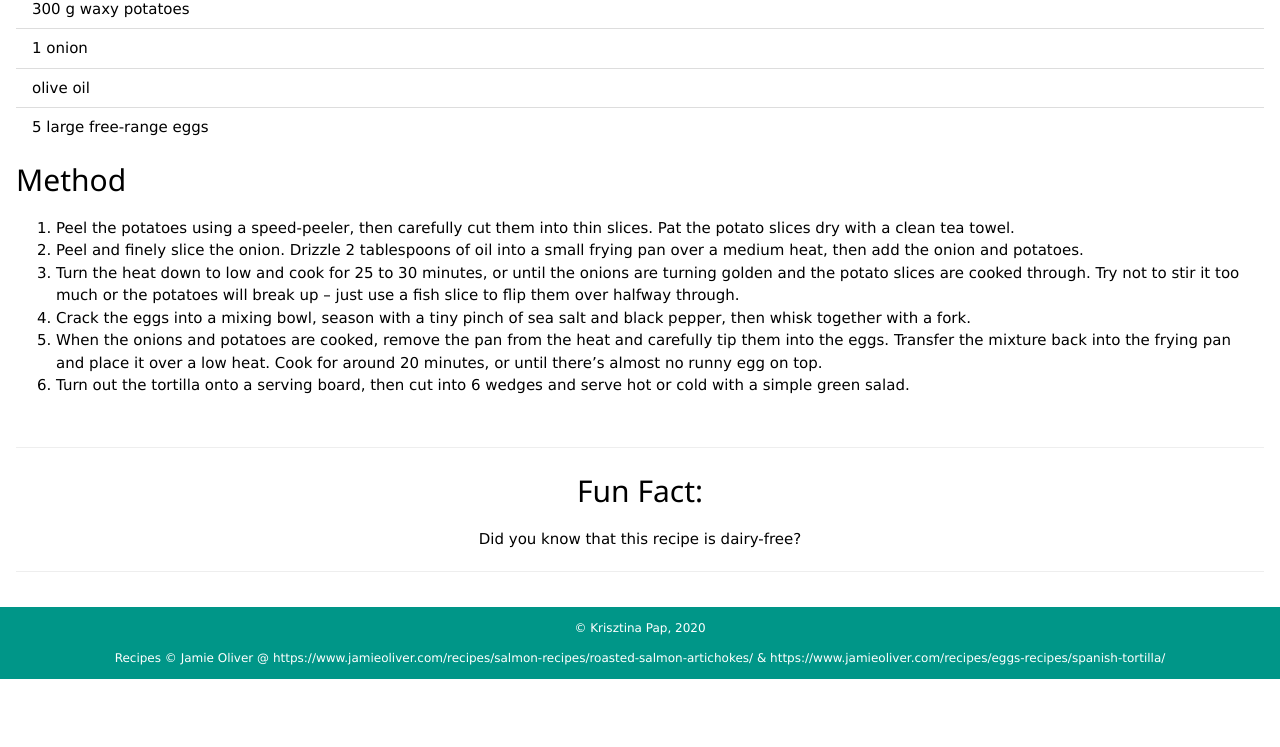
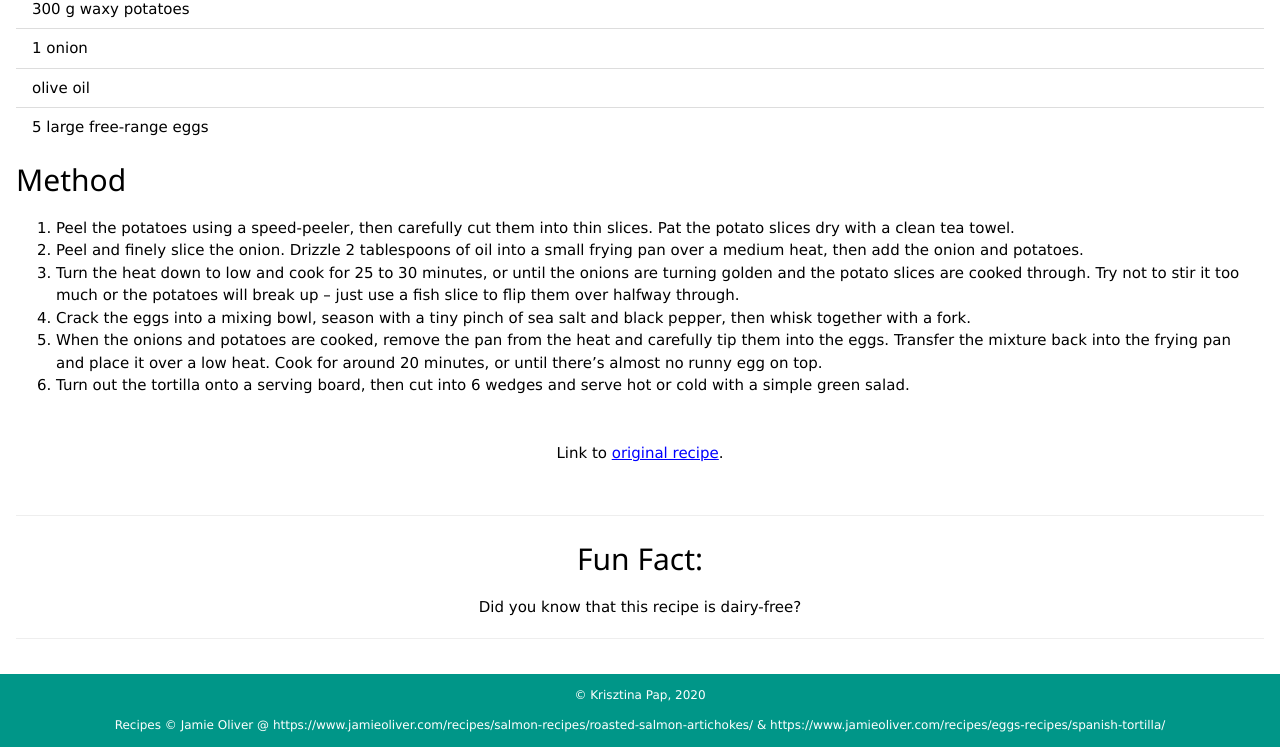
Before and after one commit to KrisztinaPap/html-css-recipe-page, a plain HTML site: page spanish-tortilla.html in a window 1280 px wide. Shown: the part 747-1494 px from the top of the page. Before the commit the page ends 1426 px from the top, so only its background shows below. Drawn offline with nearby package versions, Linux system fonts and the light colour scheme.

Commit message:
Added links to original recipes;

```diff
--- a/css/styles.css
+++ b/css/styles.css
@@ -40,3 +40,15 @@ footer {
     display: flex;
     justify-content: center;
 }
+
+.link-to-original {
+    text-align: center;
+    padding-top: 2rem;
+}
+
+.link-to-original a {
+    text-transform: none;
+    text-decoration: underline;
+    color: blue;
+
+}
--- a/spanish-tortilla.html
+++ b/spanish-tortilla.html
@@ -42,6 +42,7 @@
                         <li>When the onions and potatoes are cooked, remove the pan from the heat and carefully tip them into the eggs. Transfer the mixture back into the frying pan and place it over a low heat. Cook for around 20 minutes, or until there’s almost no runny egg on top. </li>
                         <li>Turn out the tortilla onto a serving board, then cut into 6 wedges and serve hot or cold with a simple green salad.</li>
                     </ol>
+                    <p class="link-to-original">Link to <a href="https://www.jamieoliver.com/recipes/eggs-recipes/spanish-tortilla/">original recipe</a>.</p>
             </article>
             <aside class="w3-container">
                 <hr>
```
Also changed, not shown: roasted-salmon-and-artichokes.html (+1 -0 lines).
